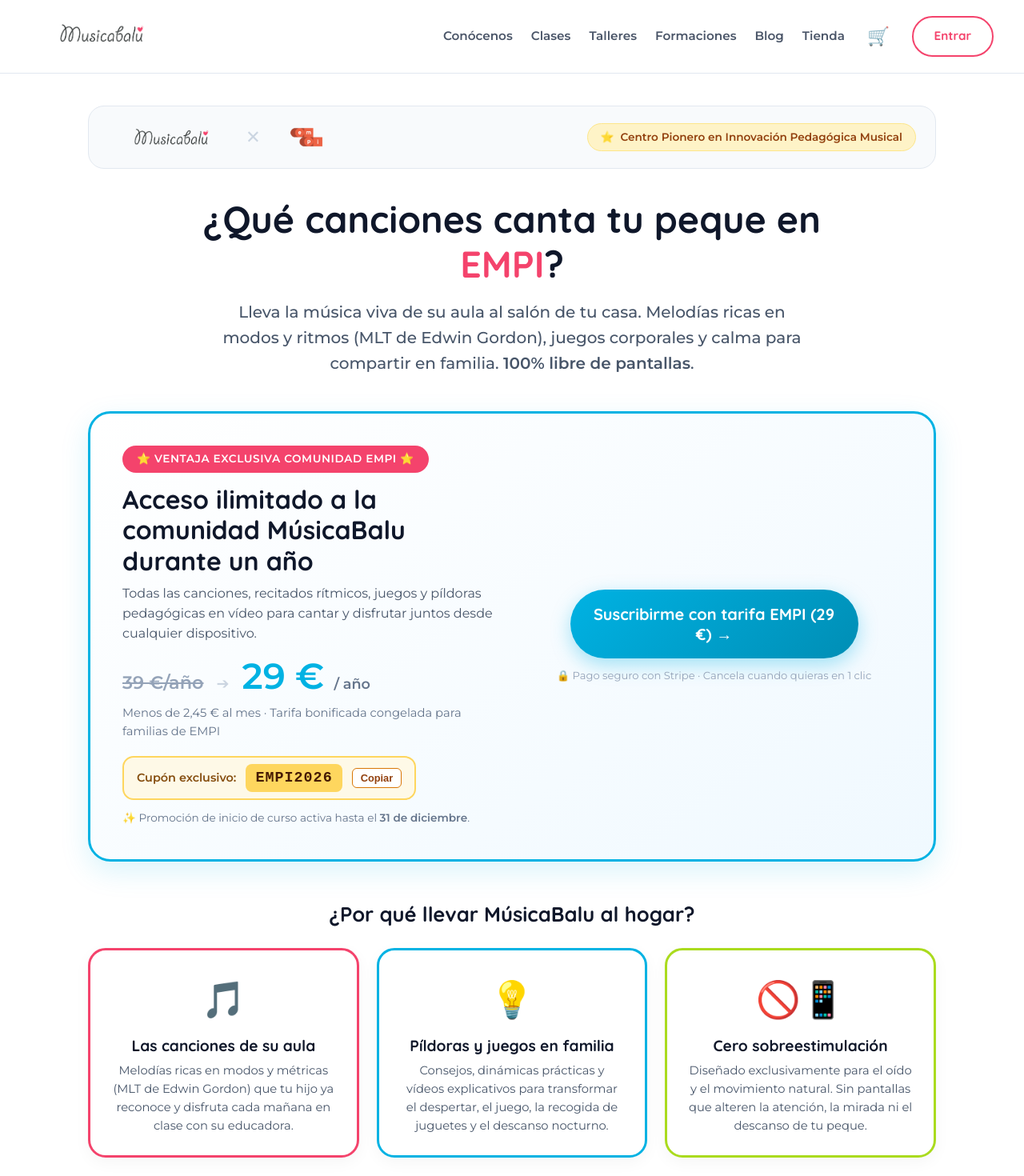
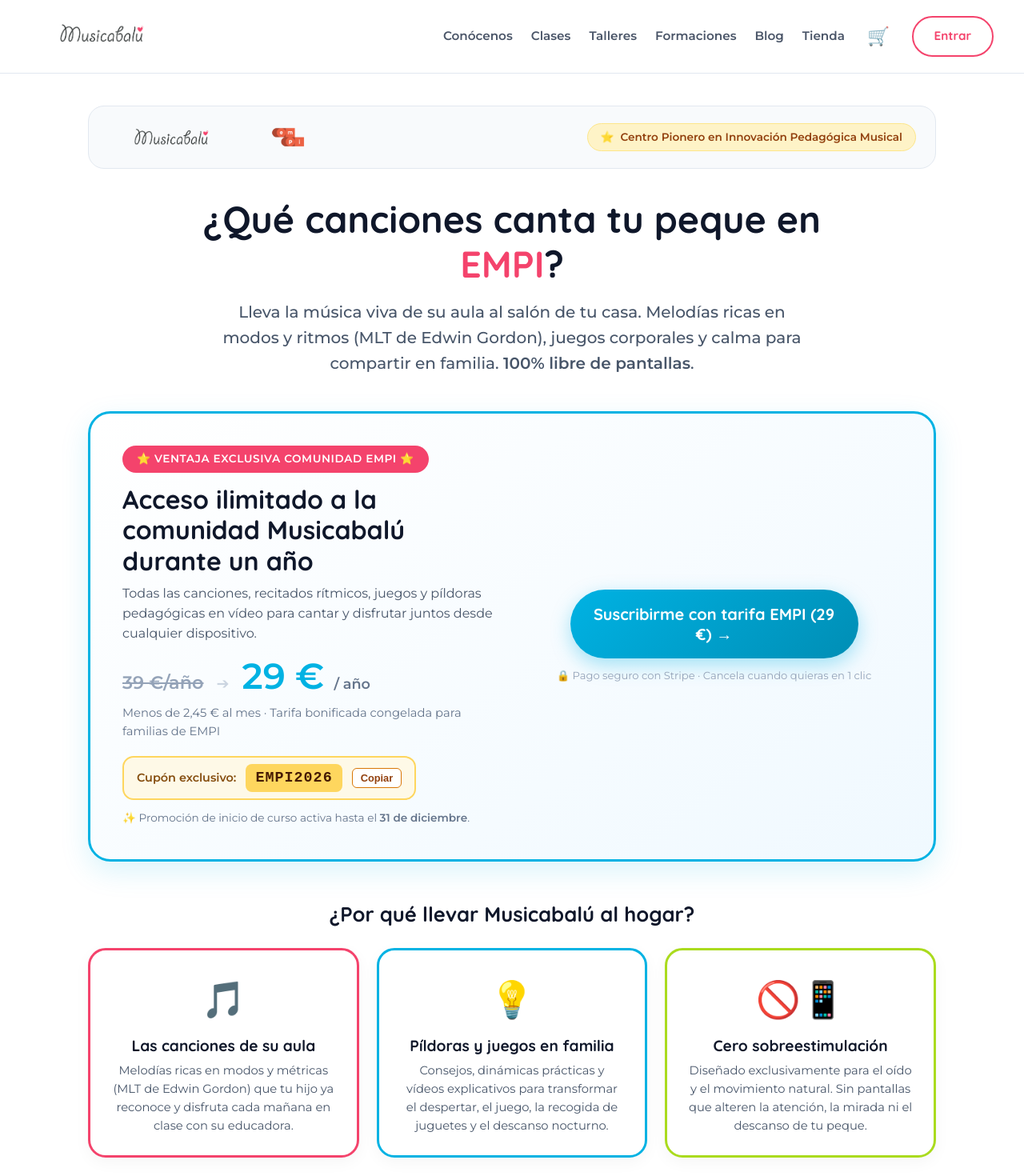
Before and after one commit to musicabalu/musicabalu-web, a Next.js app: page /empi in a window 1280 px wide. Shown: the top 1470 px of the page at 80% size. Built offline with nearby package versions, Linux system fonts and the light colour scheme; no server answers; the database is empty.

Commit message:
fix(branding): eliminar cruz entre logos y corregir Musicabalú con tilde

```diff
--- a/src/app/empi/EmpiLandingClient.jsx
+++ b/src/app/empi/EmpiLandingClient.jsx
@@ -37,7 +37,7 @@ export default function EmpiLandingClient({ product, hasFullAccess }) {
           gap: "16px",
         }}
       >
-        <div style={{ display: "flex", alignItems: "center", gap: "12px" }}>
+        <div style={{ display: "flex", alignItems: "center", gap: "20px" }}>
           <Image
             src="/logo_texto_corazon.png"
             alt="Musicabalú"
@@ -46,7 +46,6 @@ export default function EmpiLandingClient({ product, hasFullAccess }) {
             style={{ objectFit: "contain" }}
             priority
           />
-          <span style={{ fontSize: "1.4rem", color: "#cbd5e1", fontWeight: "300" }}>✕</span>
           <Image
             src="/empi-logo-cuadrado-naranja.png"
             alt="Escuela Infantil EMPI"
@@ -184,7 +183,7 @@ export default function EmpiLandingClient({ product, hasFullAccess }) {
               fontFamily: "var(--font-heading)",
             }}
           >
-            Acceso ilimitado a la comunidad MúsicaBalu durante un año
+            Acceso ilimitado a la comunidad Musicabalú durante un año
           </h2>
           <p style={{ color: "#475569", fontSize: "1rem", lineHeight: "1.55", margin: "0 0 18px" }}>
             Todas las canciones, recitados rítmicos, juegos y píldoras pedagógicas en vídeo para cantar y disfrutar juntos desde cualquier dispositivo.
@@ -294,7 +293,7 @@ export default function EmpiLandingClient({ product, hasFullAccess }) {
             fontFamily: "var(--font-heading)",
           }}
         >
-          ¿Por qué llevar MúsicaBalu al hogar?
+          ¿Por qué llevar Musicabalú al hogar?
         </h2>
 
         <div
```
